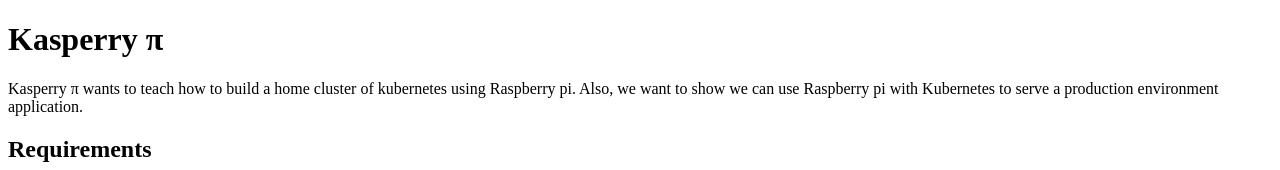
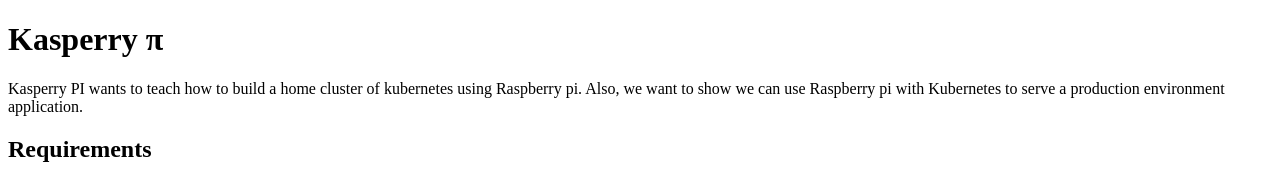
Before and after one commit to AlbertSabate/kasperry, a Gatsby site: page / in a window 1280 px wide. Shown: the top 170 px of the page. Built offline with nearby package versions, Linux system fonts and the light colour scheme; Gatsby itself is replaced by a stand-in of ours.

Commit message:
Change pi to PI

```diff
--- a/src/pages/index.mdx
+++ b/src/pages/index.mdx
@@ -4,7 +4,7 @@
 
 # Kasperry π
 
-Kasperry π wants to teach how to build a home cluster of kubernetes using Raspberry pi.
+Kasperry PI wants to teach how to build a home cluster of kubernetes using Raspberry pi.
 Also, we want to show we can use Raspberry pi with Kubernetes to serve a production environment application.
 
 ## Requirements
```
